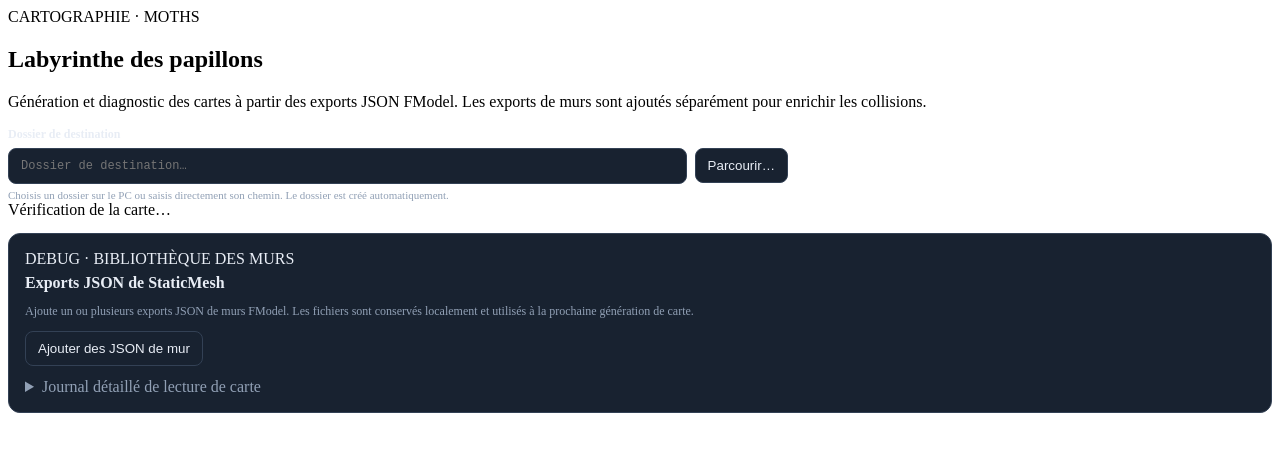
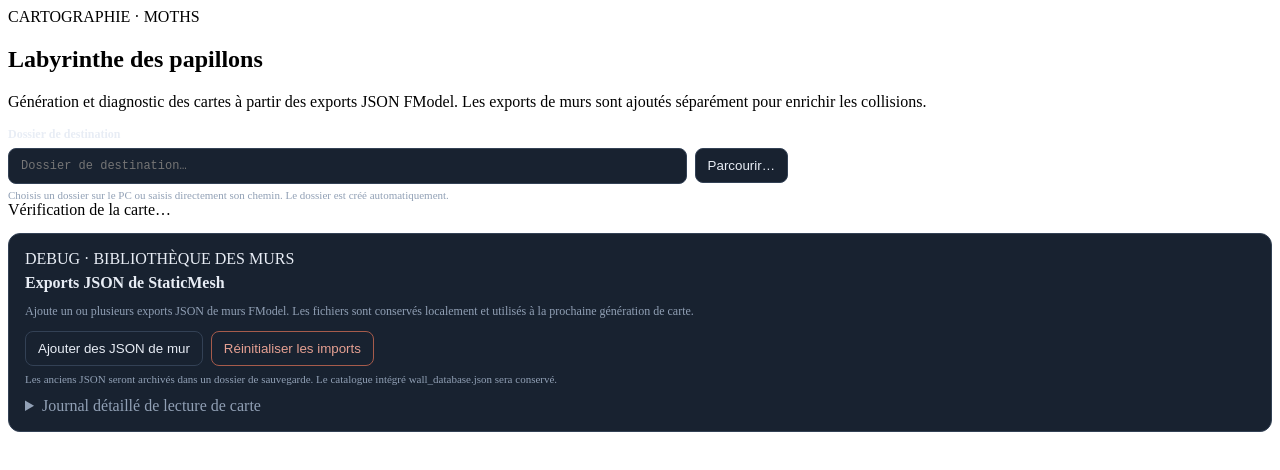
Before and after one commit to TerraShield/ETBManager, a plain HTML site: page ETB_Manager/modules/importcarte/ui/index.html in a window 1280 px wide. Drawn offline with Linux system fonts and the light colour scheme.

Commit message:
Add wall import reset control to ImportCarte UI

```diff
--- a/ETB_Manager/modules/importcarte/ui/index.html
+++ b/ETB_Manager/modules/importcarte/ui/index.html
@@ -18,7 +18,11 @@
   <div class="eyebrow">DEBUG · BIBLIOTHÈQUE DES MURS</div>
   <h3>Exports JSON de StaticMesh</h3>
   <p>Ajoute un ou plusieurs exports JSON de murs FModel. Les fichiers sont conservés localement et utilisés à la prochaine génération de carte.</p>
-  <button id="importcarteAddWalls" type="button">Ajouter des JSON de mur</button>
+  <div class="importcarte-wall-actions">
+    <button id="importcarteAddWalls" type="button">Ajouter des JSON de mur</button>
+    <button id="importcarteResetWalls" type="button" class="importcarte-reset-button">Réinitialiser les imports</button>
+  </div>
+  <small class="importcarte-reset-help">Les anciens JSON seront archivés dans un dossier de sauvegarde. Le catalogue intégré wall_database.json sera conservé.</small>
   <input id="importcarteWallFiles" type="file" accept=".json,application/json" multiple hidden>
   <div id="importcarteWallStatus" role="status"></div>
   <div id="importcarteWallDuplicates"></div>
@@ -29,6 +33,9 @@
     .importcarte-wall-panel h3{margin:6px 0;font-size:16px}
     .importcarte-wall-panel p{color:var(--muted,#91a0b5);font-size:12px}
     .importcarte-wall-panel button{padding:9px 12px;border:1px solid var(--border,#334155);border-radius:8px;background:var(--panel,#182230);color:var(--text,#e8edf5);cursor:pointer}
+    .importcarte-wall-actions{display:flex;gap:8px;flex-wrap:wrap}
+    .importcarte-wall-panel .importcarte-reset-button{border-color:#a65b4b;color:#e6a092}
+    .importcarte-reset-help{display:block;margin-top:7px;color:var(--muted,#91a0b5);font-size:11px}
     #importcarteWallStatus,#importcarteWallDuplicates,#importcarteWallList{margin-top:10px;font-size:12px}
     .importcarte-duplicate{padding:8px;margin-top:6px;border-left:3px solid #e0a458;background:#e0a45812}
     .importcarte-asset{padding:5px 0;border-bottom:1px solid var(--border,#334155);overflow-wrap:anywhere}
```
